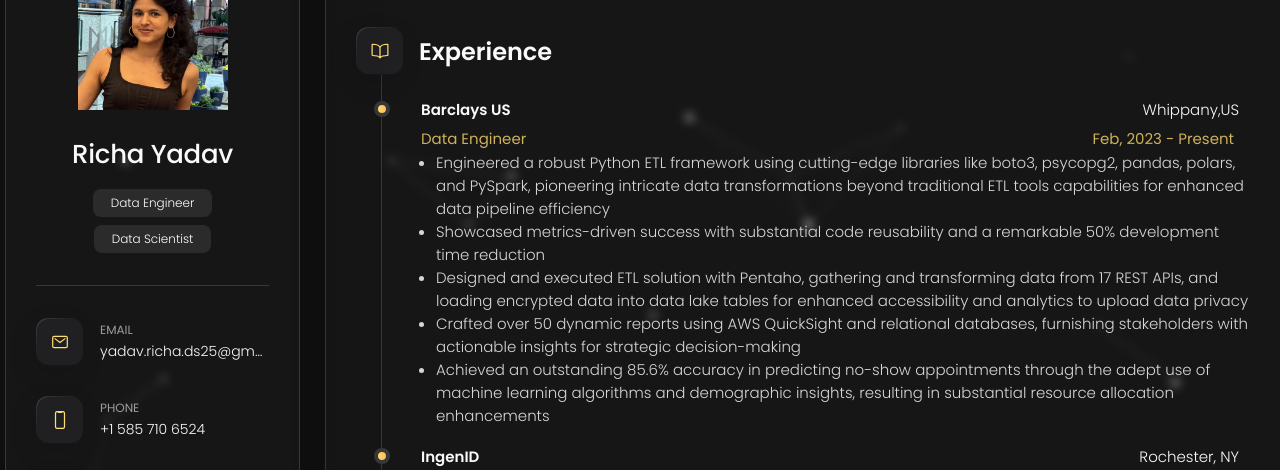
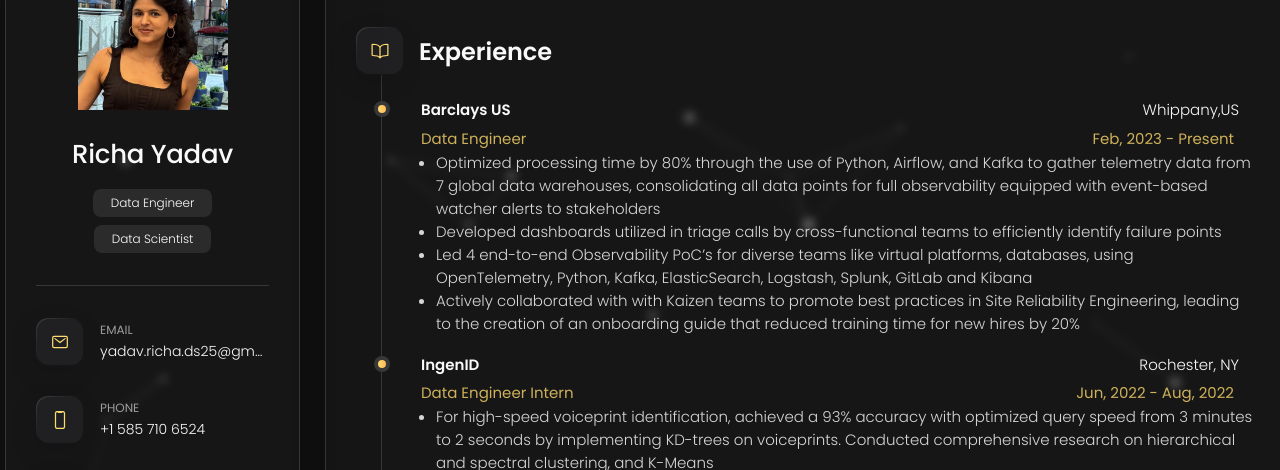
Before and after one commit to anna-list/anna-list.github.io, a plain HTML site: page index.html in a window 1280 px wide. Both pictures are taken after a click on the button "Resume". Shown: the part 167-637 px from the top of the page. Drawn offline with nearby package versions, Linux system fonts and the light colour scheme.

Commit message:
final experience changes

```diff
--- a/index.html
+++ b/index.html
@@ -368,36 +368,28 @@
 
                   <li class="timeline-text-ul">
                     <p class="timeline-text-ul-item">
-                      Engineered a robust Python ETL framework using cutting-edge libraries like boto3, psycopg2, pandas, polars, and PySpark, pioneering intricate data transformations beyond traditional ETL tools capabilities for enhanced data pipeline efficiency
+                      Optimized processing time by 80% through the use of Python, Airflow, and Kafka to gather telemetry data from 7 global data warehouses, consolidating all data points for full observability equipped with event-based watcher alerts to stakeholders
                     </p>
                   </li>
 
                   <li class="timeline-text-ul">
                     <p class="timeline-text-ul-item">
-                      Showcased metrics-driven success with substantial code reusability and a remarkable 50% development time reduction
+                      Developed dashboards utilized in triage calls by cross-functional teams to efficiently identify failure points
                     </p>
                   </li>
 
                   <li class="timeline-text-ul">
                     <p class="timeline-text-ul-item">
-                      Designed and executed ETL solution with Pentaho, gathering and transforming data from 17 REST APIs, and loading encrypted data into data lake tables for enhanced accessibility and analytics to upload data privacy
+                      Led 4 end-to-end Observability PoC’s for diverse teams like virtual platforms, databases, using OpenTelemetry, Python, Kafka, ElasticSearch, Logstash, Splunk, GitLab and Kibana
                     </p>
                   </li>
 
                   <li class="timeline-text-ul">
                     <p class="timeline-text-ul-item">
-                      Crafted over 50 dynamic reports using AWS QuickSight and relational databases, furnishing stakeholders with actionable insights for strategic decision-making
+                      Actively collaborated with with Kaizen teams to promote best practices in Site Reliability Engineering, leading to the creation of an onboarding guide that reduced training time for new hires by 20%
                     </p>
                   </li>
-
-                  <li class="timeline-text-ul">
-                    <p class="timeline-text-ul-item">
-                      Achieved an outstanding 85.6% accuracy in predicting no-show appointments through the adept use of machine learning algorithms and demographic insights, resulting in substantial resource allocation enhancements
-                    </p>
-                  </li>
-
                 </ul>
-
               </li>
 
               <li class="timeline-item">
```
